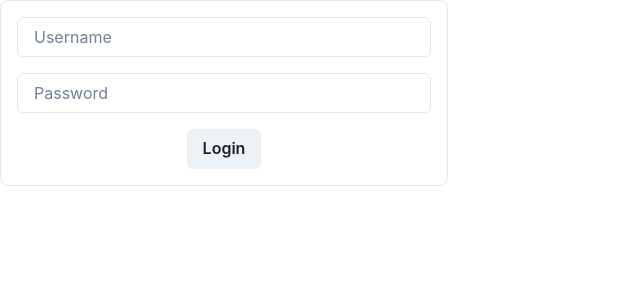
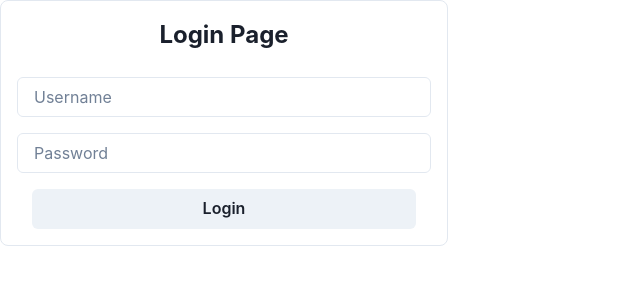
Before and after one commit to Shamshad25/sale-order-management, a React (Create React App) app: page /login in a window 1280 px wide. Shown: the top 300 px of the page, without its empty margins (0-640 px from the left). Built offline with nearby package versions, Linux system fonts and the light colour scheme.

Commit message:
basic style added

```diff
--- a/src/index.css
+++ b/src/index.css
@@ -1,13 +1,24 @@
 body {
   margin: 0;
-  font-family: -apple-system, BlinkMacSystemFont, 'Segoe UI', 'Roboto', 'Oxygen',
-    'Ubuntu', 'Cantarell', 'Fira Sans', 'Droid Sans', 'Helvetica Neue',
+  font-family: -apple-system, BlinkMacSystemFont, "Segoe UI", "Roboto", "Oxygen",
+    "Ubuntu", "Cantarell", "Fira Sans", "Droid Sans", "Helvetica Neue",
     sans-serif;
   -webkit-font-smoothing: antialiased;
   -moz-osx-font-smoothing: grayscale;
 }
 
 code {
-  font-family: source-code-pro, Menlo, Monaco, Consolas, 'Courier New',
+  font-family: source-code-pro, Menlo, Monaco, Consolas, "Courier New",
     monospace;
 }
+
+.App {
+  width: 100vw;
+  height: 100vh;
+  display: flex;
+  flex-direction: column;
+  justify-content: center;
+  align-items: center;
+  align-self: center;
+  background: rgb(190, 227, 241);
+}
--- a/src/pages/Login.js
+++ b/src/pages/Login.js
@@ -1,6 +1,6 @@
 import { useState } from "react";
 import { useNavigate } from "react-router-dom";
-import { Box, Button, Input, VStack } from "@chakra-ui/react";
+import { Box, Button, Input, Text, VStack } from "@chakra-ui/react";
 
 const Login = () => {
   const [username, setUsername] = useState("");
@@ -17,7 +17,22 @@ const Login = () => {
   };
 
   return (
-    <Box p={4} maxW="md" borderWidth={1} borderRadius="lg" overflow="hidden">
+    <Box
+      p={4}
+      maxW="md"
+      borderWidth={1}
+      borderRadius="lg"
+      overflow="hidden"
+      background={"white"}
+    >
+      <Text
+        textAlign={"center"}
+        marginBottom={6}
+        fontSize={24}
+        fontWeight={"bold"}
+      >
+        Login Page
+      </Text>
       <VStack spacing={4}>
         <Input
           placeholder="Username"
@@ -30,7 +45,9 @@ const Login = () => {
           value={password}
           onChange={(e) => setPassword(e.target.value)}
         />
-        <Button onClick={handleSubmit}>Login</Button>
+        <Button onClick={handleSubmit} w={"sm"}>
+          Login
+        </Button>
       </VStack>
     </Box>
   );
```
Also changed, not shown: src/App.css (+3 -37 lines), src/reportWebVitals.js (deleted, +0 -13 lines), src/setupTests.js (deleted, +0 -5 lines), src/logo.svg (deleted), 1 other file (tests, documents, lock files or other folders).
